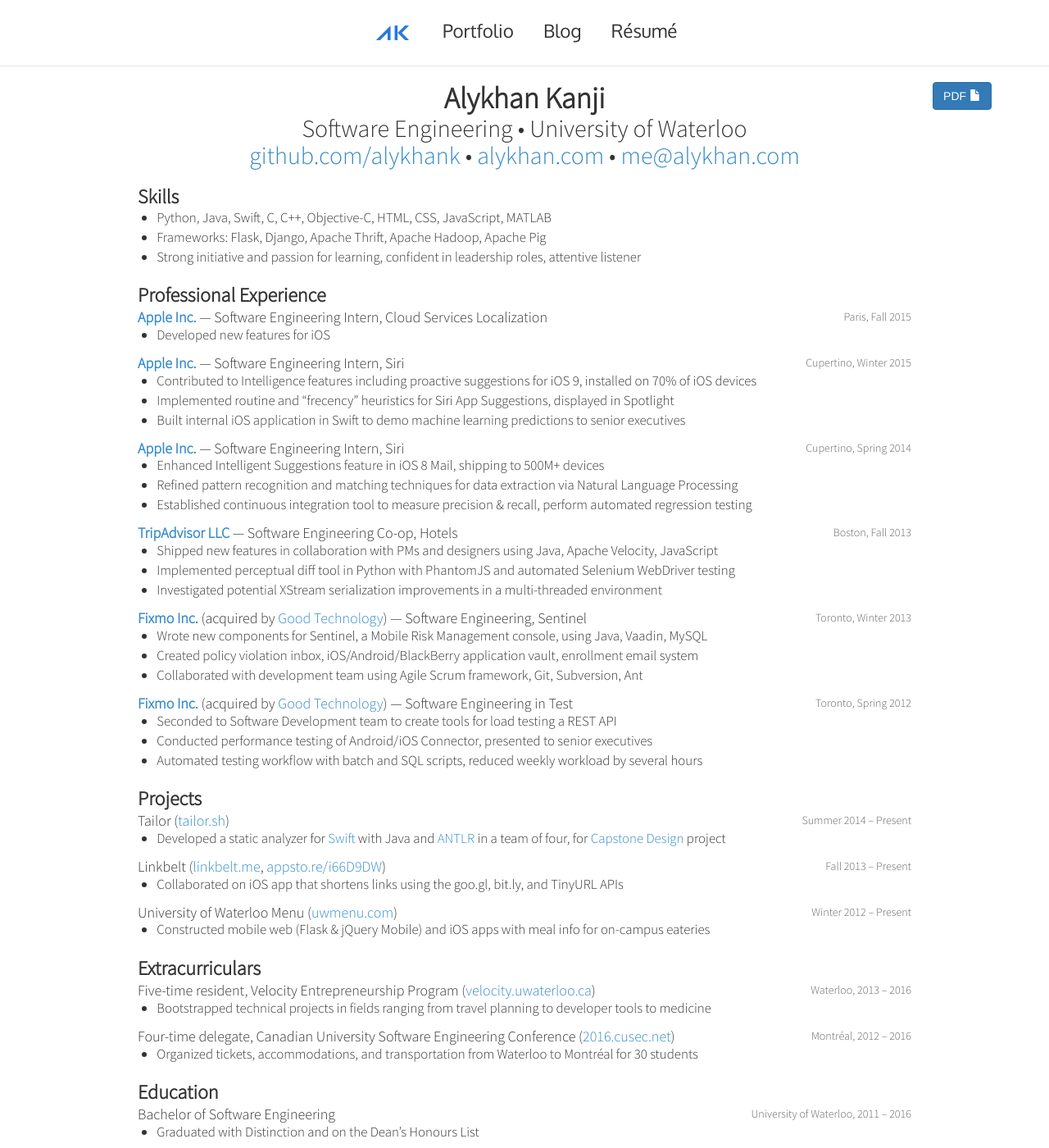
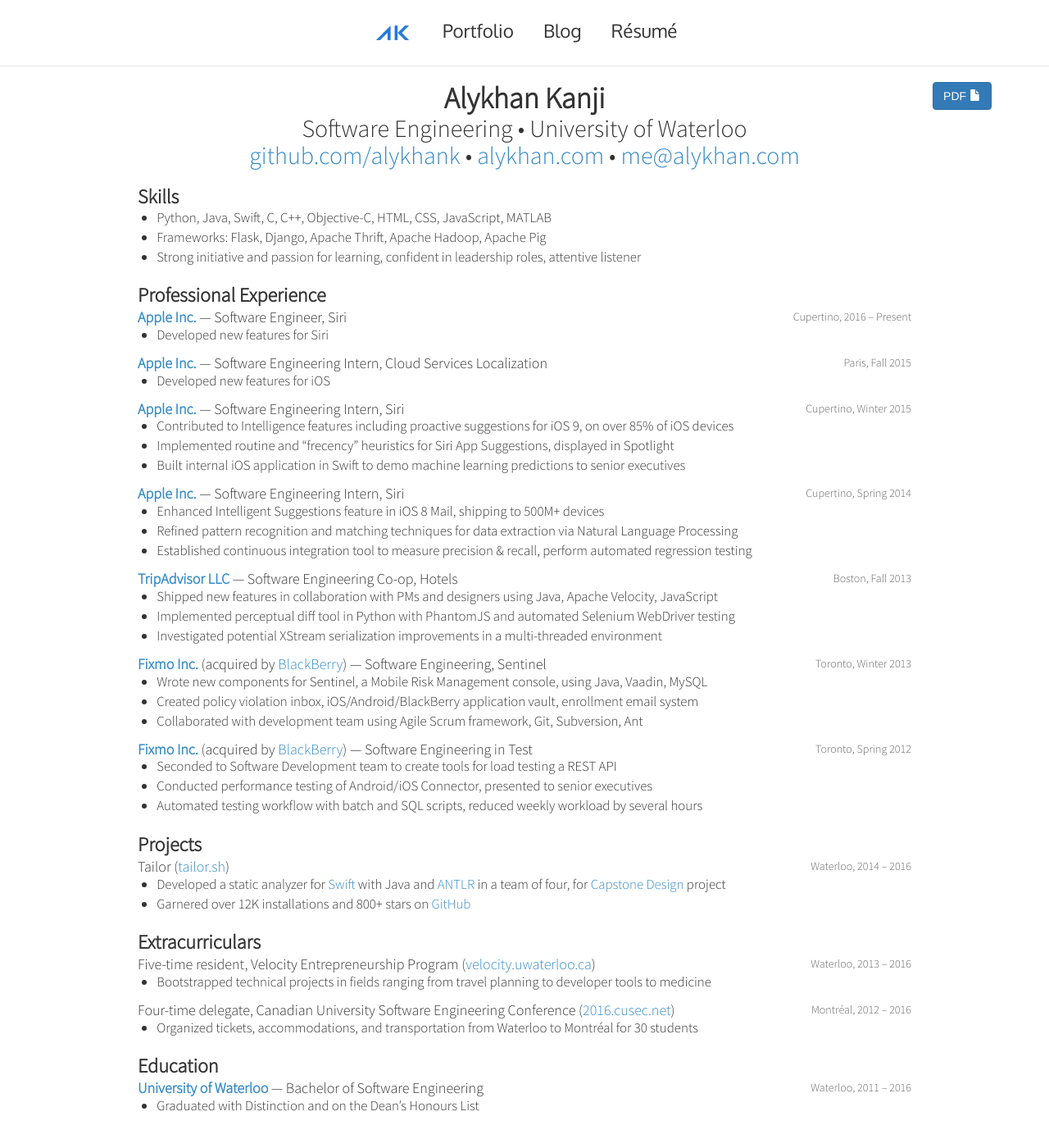
Before and after one commit to alykhank/alykhank.github.io, a Jekyll site: the page built from resume/index.html, in a window 1280 px wide and 1400 px high. Shown: the whole window at 82% size. Built offline with Jekyll 4.4.1, drawn with Linux system fonts in a browser that asks for light colours; nearby versions of some CDN libraries; comment, search, counter and statistics services are not loaded.

Commit message:
Update résumé with full-time employment

```diff
--- a/resume/index.html
+++ b/resume/index.html
@@ -23,6 +23,11 @@
 <li>Strong initiative and passion for learning, confident in leadership roles, attentive listener</li>
 </ul>
 <h3 id="professional-experience">Professional Experience</h3>
+<h4 id="apple-inc.-software-engineer-siri"><strong><a href="https://apple.com">Apple Inc.</a></strong> — Software Engineer, Siri</h4>
+<h5 id="cupertino-2016-present">Cupertino, 2016 – Present</h5>
+<ul>
+<li>Developed new features for Siri</li>
+</ul>
 <h4 id="apple-inc.-software-engineering-intern-cloud-services-localization"><strong><a href="https://apple.com">Apple Inc.</a></strong> — Software Engineering Intern, Cloud Services Localization</h4>
 <h5 id="paris-fall-2015">Paris, Fall 2015</h5>
 <ul>
@@ -31,7 +36,7 @@
 <h4 id="apple-inc.-software-engineering-intern-siri"><strong><a href="https://apple.com">Apple Inc.</a></strong> — Software Engineering Intern, Siri</h4>
 <h5 id="cupertino-winter-2015">Cupertino, Winter 2015</h5>
 <ul>
-<li>Contributed to Intelligence features including proactive suggestions for iOS 9, installed on 70% of iOS devices</li>
+<li>Contributed to Intelligence features including proactive suggestions for iOS 9, on over 85% of iOS devices</li>
 <li>Implemented routine and “frecency” heuristics for Siri App Suggestions, displayed in Spotlight</li>
 <li>Built internal iOS application in Swift to demo machine learning predictions to senior executives</li>
 </ul>
@@ -49,14 +54,14 @@
 <li>Implemented perceptual diff tool in Python with PhantomJS and automated Selenium WebDriver testing</li>
 <li>Investigated potential XStream serialization improvements in a multi-threaded environment</li>
 </ul>
-<h4 id="fixmo-inc.-acquired-by-good-technology-software-engineering-sentinel"><strong><a href="https://www1.good.com/about/press-releases/good-technology-acquires-fixmo-security-business.html">Fixmo Inc.</a></strong> (acquired by <a href="https://good.com">Good Technology</a>) — Software Engineering, Sentinel</h4>
+<h4 id="fixmo-inc.-acquired-by-blackberry-software-engineering-sentinel"><strong><a href="https://crunchbase.com/organization/fixmo">Fixmo Inc.</a></strong> (acquired by <a href="https://blackberry.com">BlackBerry</a>) — Software Engineering, Sentinel</h4>
 <h5 id="toronto-winter-2013">Toronto, Winter 2013</h5>
 <ul>
 <li>Wrote new components for Sentinel, a Mobile Risk Management console, using Java, Vaadin, MySQL</li>
 <li>Created policy violation inbox, iOS/Android/BlackBerry application vault, enrollment email system</li>
 <li>Collaborated with development team using Agile Scrum framework, Git, Subversion, Ant</li>
 </ul>
-<h4 id="fixmo-inc.-acquired-by-good-technology-software-engineering-in-test"><strong><a href="https://www1.good.com/about/press-releases/good-technology-acquires-fixmo-security-business.html">Fixmo Inc.</a></strong> (acquired by <a href="https://good.com">Good Technology</a>) — Software Engineering in Test</h4>
+<h4 id="fixmo-inc.-acquired-by-blackberry-software-engineering-in-test"><strong><a href="https://crunchbase.com/organization/fixmo">Fixmo Inc.</a></strong> (acquired by <a href="https://blackberry.com">BlackBerry</a>) — Software Engineering in Test</h4>
 <h5 id="toronto-spring-2012">Toronto, Spring 2012</h5>
 <ul>
 <li>Seconded to Software Development team to create tools for load testing a REST API</li>
@@ -65,19 +70,10 @@
 </ul>
 <h3 id="projects">Projects</h3>
 <h4 id="tailor-tailor.sh">Tailor (<a href="https://tailor.sh">tailor.sh</a>)</h4>
-<h5 id="summer-2014-present">Summer 2014 – Present</h5>
+<h5 id="waterloo-2014-2016">Waterloo, 2014 – 2016</h5>
 <ul>
-<li>Developed a static analyzer for <a href="https://developer.apple.com/swift/">Swift</a> with Java and <a href="http://www.antlr.org">ANTLR</a> in a team of four, for <a href="https://uwaterloo.ca/engineering/entrepreneurship/capstone-design/">Capstone Design</a> project</li>
-</ul>
-<h4 id="linkbelt-linkbelt.me-appsto.rei66d9dw">Linkbelt (<a href="http://linkbelt.me">linkbelt.me</a>, <a href="https://appsto.re/i66D9DW">appsto.re/i66D9DW</a>)</h4>
-<h5 id="fall-2013-present">Fall 2013 – Present</h5>
-<ul>
-<li>Collaborated on iOS app that shortens links using the goo.gl, bit.ly, and TinyURL APIs</li>
-</ul>
-<h4 id="university-of-waterloo-menu-uwmenu.com">University of Waterloo Menu (<a href="http://uwmenu.com">uwmenu.com</a>)</h4>
-<h5 id="winter-2012-present">Winter 2012 – Present</h5>
-<ul>
-<li>Constructed mobile web (Flask &amp; jQuery Mobile) and iOS apps with meal info for on-campus eateries</li>
+<li>Developed a static analyzer for <a href="https://swift.org">Swift</a> with Java and <a href="http://antlr.org">ANTLR</a> in a team of four, for <a href="https://uwaterloo.ca/capstone-design/">Capstone Design</a> project</li>
+<li>Garnered over 12K installations and 800+ stars on <a href="https://github.com/sleekbyte/tailor">GitHub</a></li>
 </ul>
 <h3 id="extracurriculars">Extracurriculars</h3>
 <h4 id="five-time-resident-velocity-entrepreneurship-program-velocity.uwaterloo.ca">Five-time resident, Velocity Entrepreneurship Program (<a href="http://velocity.uwaterloo.ca">velocity.uwaterloo.ca</a>)</h4>
@@ -91,8 +87,8 @@
 <li>Organized tickets, accommodations, and transportation from Waterloo to Montréal for 30 students</li>
 </ul>
 <h3 id="education">Education</h3>
-<h4 id="bachelor-of-software-engineering">Bachelor of Software Engineering</h4>
-<h5 id="university-of-waterloo-2011-2016">University of Waterloo, 2011 – 2016</h5>
+<h4 id="university-of-waterloo-bachelor-of-software-engineering"><strong><a href="https://uwaterloo.ca">University of Waterloo</a></strong> — Bachelor of Software Engineering</h4>
+<h5 id="waterloo-2011-2016">Waterloo, 2011 – 2016</h5>
 <ul>
 <li>Graduated with Distinction and on the Dean’s Honours List</li>
 </ul>
```
Also changed, not shown: 1 other file.
